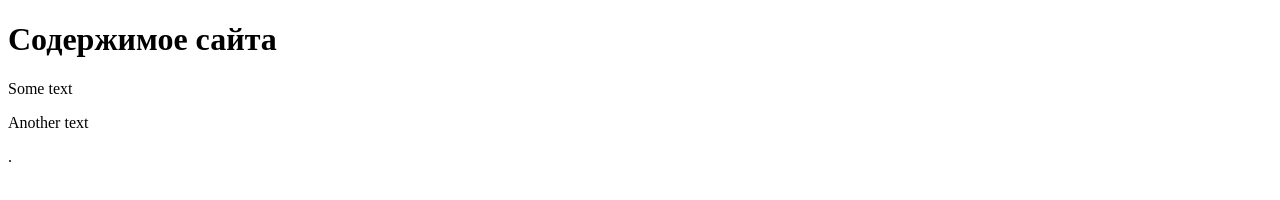
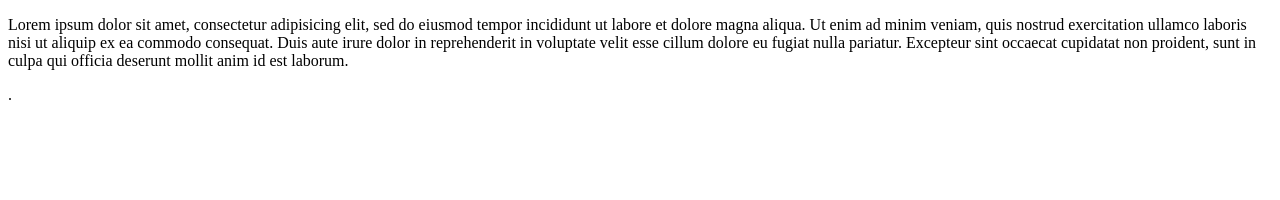
Before and after one commit to JanBorn/test-site, a plain HTML site: page index.html in a window 1280 px wide. Drawn offline with Linux system fonts and the light colour scheme.

Commit message:
Третий коммит

```diff
--- a/index.html
+++ b/index.html
@@ -6,9 +6,11 @@
     <link rel="stylesheet" type="text/css" href="css/style.css">
 </head>
 <body>
-    <h1>Содержимое сайта</h1>
-    <p>Some text</p>
-    <p>Another text</p>
-
+    <p>Lorem ipsum dolor sit amet, consectetur adipisicing elit, sed do eiusmod
+    tempor incididunt ut labore et dolore magna aliqua. Ut enim ad minim veniam,
+    quis nostrud exercitation ullamco laboris nisi ut aliquip ex ea commodo
+    consequat. Duis aute irure dolor in reprehenderit in voluptate velit esse
+    cillum dolore eu fugiat nulla pariatur. Excepteur sint occaecat cupidatat non
+    proident, sunt in culpa qui officia deserunt mollit anim id est laborum.</p>
 </body>
 </html>.
```
